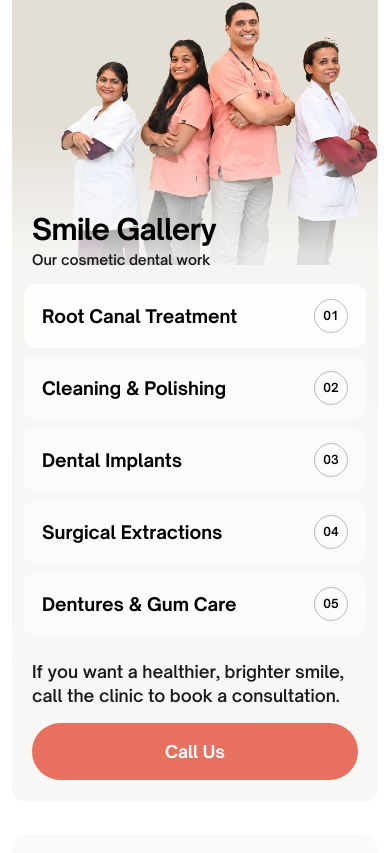
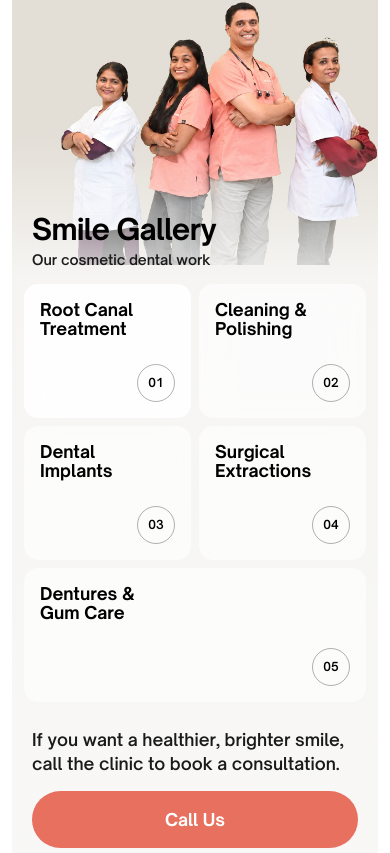
Before and after one commit to SkipAry/Drketan, a plain HTML site: page index.html in a window 390 px wide. Shown: the part 916-1769 px from the top of the page. Drawn offline with Linux system fonts and the light colour scheme.

Commit message:
style: treatments as glass tiles on mobile
Restores the desktop card form on phones: heading over two lines at the
top, number in the corner, translucent tile. Two per row, with the fifth
spanning the width.

```diff
--- a/styles/sections.css
+++ b/styles/sections.css
@@ -288,32 +288,40 @@
   .tile__title { font-size: clamp(26px, 7.4vw, 32px); letter-spacing: -.02em; }
   .tile__note  { margin-top: 4px; color: var(--ink-soft); }
 
-  /* Treatments keep their desktop form: glass tiles over the photograph. */
-  .tile--treatments { position: relative; z-index: 2; padding: 4px 12px 6px; }
-  .treatments { position: static; flex-direction: column; padding: 0; }
+  /* Treatments keep their desktop form: glass tiles over the photograph,
+     heading at the top, number in the corner. Two per row on a phone. */
+  .tile--treatments { position: relative; z-index: 2; padding: 4px 12px 8px; }
+  .treatments {
+    position: static;
+    display: grid;
+    grid-template-columns: 1fr 1fr;
+    gap: var(--gap);
+    padding: 0;
+  }
   .treatment {
-    flex: 0 0 auto;
-    flex-direction: row;
-    align-items: center;
+    flex-direction: column;
+    align-items: stretch;
     justify-content: space-between;
     gap: 14px;
-    padding: 15px 18px;
-    border-radius: 12px;
-    background: rgba(255, 255, 255, .6);
-    backdrop-filter: blur(14px);
-    -webkit-backdrop-filter: blur(14px);
+    min-height: 134px;
+    padding: 16px;
+    border-radius: 14px;
+    background: rgba(255, 255, 255, .62);
+    backdrop-filter: blur(16px);
+    -webkit-backdrop-filter: blur(16px);
     color: var(--ink);
   }
   .treatment--solid { background: rgba(255, 255, 255, .9); }
+  .treatment:last-child { grid-column: span 2; }
   .treatment:hover { transform: none; }
-  .treatment h3 { font-size: 18px; line-height: 1.25; }
-  .treatment h3 br { display: none; }
+  .treatment h3 { font-size: 17px; line-height: 1.15; }
+  .treatment h3 br { display: block; }
   .treatment__num {
-    align-self: center;
-    width: 34px;
-    height: 34px;
+    align-self: flex-end;
+    width: 38px;
+    height: 38px;
     font-size: 12px;
-    border-color: rgba(0, 0, 0, .26);
+    border-color: rgba(0, 0, 0, .3);
   }
 
   /* Closing call-to-action, still inside the same panel. */
```
